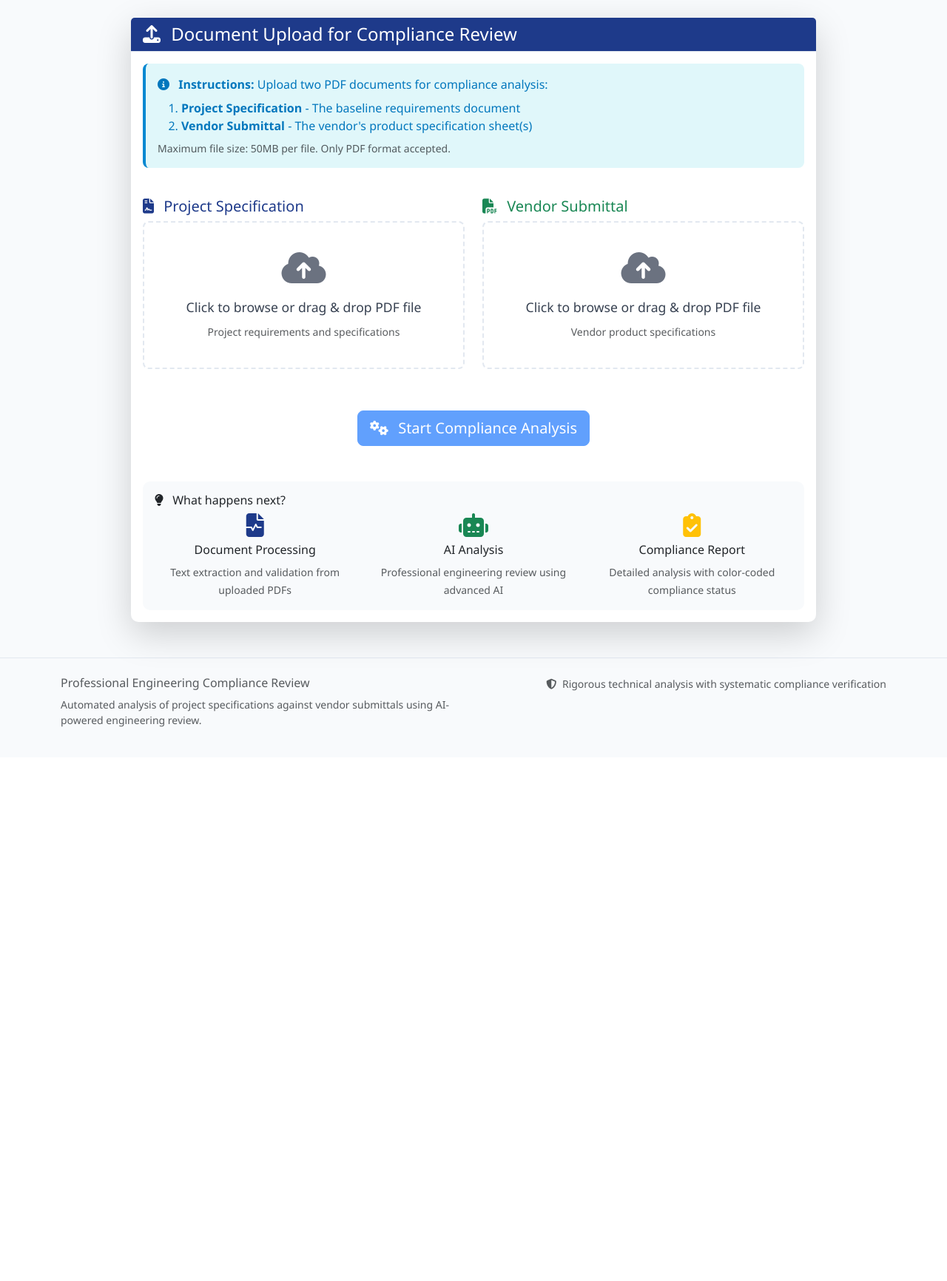
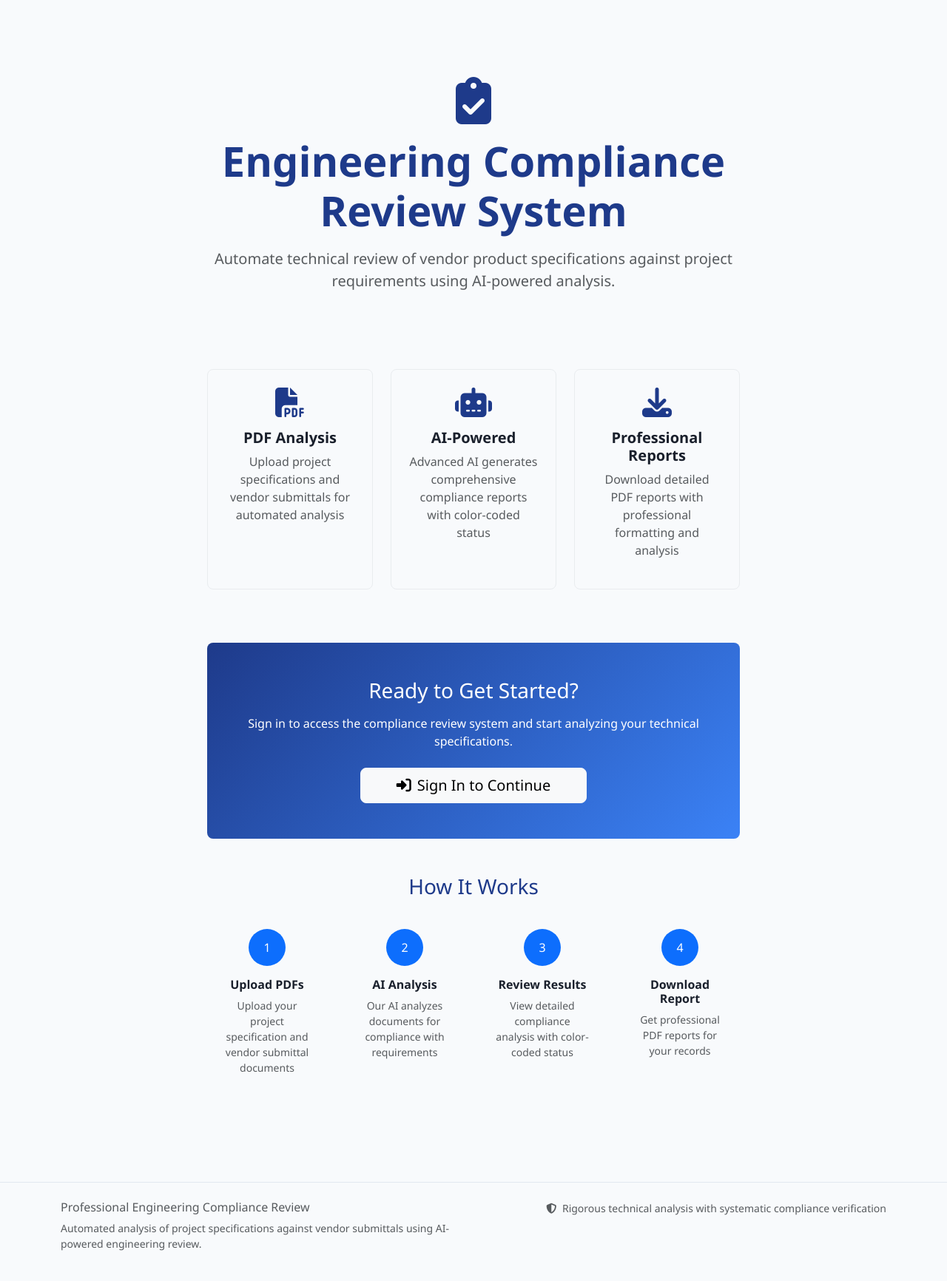
Before and after one commit to NicoLundquist/docreview, a Flask app: page / in a window 1280 px wide. Shown: the part 57-1789 px from the top of the page at 74% size. Before the commit the page ends 1040 px from the top, so only its background shows below. Run offline with Flask 3, Linux system fonts and the light colour scheme; parts of the project's set-up code (start-up, migrations or seed data) failed here and were passed over.

Commit message:
Add secure login system allowing users to access their personal accounts safely
Integrates Replit's OAuth for secure user authentication and manages user sessions, protecting routes and associating compliance reviews with specific users.

Replit-Commit-Author: Agent
Replit-Commit-Session-Id: f5658ea2-e087-4edd-88eb-b9949ecefe1c
Replit-Commit-Checkpoint-Type: full_checkpoint
Replit-Commit-Screenshot-Url: https://storage.googleapis.com/screenshot-production-us-central1/6559069b-beb8-4374-aa1c-b054855badd7/f5658ea2-e087-4edd-88eb-b9949ecefe1c/rUBkgxH

```diff
--- a/pyproject.toml
+++ b/pyproject.toml
@@ -6,6 +6,7 @@ requires-python = ">=3.11"
 dependencies = [
     "email-validator>=2.3.0",
     "fitz>=0.0.1.dev2",
+    "flask-dance>=7.1.0",
     "flask>=3.1.2",
     "flask-sqlalchemy>=3.1.1",
     "gunicorn>=23.0.0",
@@ -14,9 +15,12 @@ dependencies = [
     "pdfplumber>=0.11.7",
     "pillow>=11.3.0",
     "psycopg2-binary>=2.9.10",
+    "pyjwt>=2.10.1",
     "pytesseract>=0.3.13",
     "reportlab>=4.4.3",
     "requests>=2.32.5",
     "sqlalchemy>=2.0.43",
     "werkzeug>=3.1.3",
+    "flask-login>=0.6.3",
+    "oauthlib>=3.3.1",
 ]
--- a/routes.py
+++ b/routes.py
@@ -1,13 +1,23 @@
 import os
 import logging
-from flask import render_template, request, flash, redirect, url_for, jsonify, make_response
+from flask import render_template, request, flash, redirect, url_for, jsonify, make_response, session
 from werkzeug.utils import secure_filename
+from flask_login import current_user
 from app import app, db
 from models import ComplianceReview
 from pdf_processor import extract_text_from_pdf
 from compliance_analyzer import analyze_compliance
 from pdf_generator import generate_compliance_pdf
+from replit_auth import require_login, make_replit_blueprint
 import uuid
+
+# Register authentication blueprint
+app.register_blueprint(make_replit_blueprint(), url_prefix="/auth")
+
+# Make session permanent
+@app.before_request
+def make_session_permanent():
+    session.permanent = True
 
 ALLOWED_EXTENSIONS = {'pdf'}
 
@@ -16,10 +26,14 @@ def allowed_file(filename):
 
 @app.route('/')
 def index():
-    """Main page with file upload form"""
-    return render_template('index.html')
+    """Main page with file upload form or login landing"""
+    if current_user.is_authenticated:
+        return render_template('index.html')
+    else:
+        return render_template('landing.html')
 
 @app.route('/upload', methods=['POST'])
+@require_login
 def upload_files():
     """Handle file upload and initiate compliance analysis"""
     # Set a longer timeout for this specific route
@@ -60,6 +74,7 @@ def upload_files():
         review.project_spec_filename = project_spec_file.filename
         review.submittal_filename = vendor_submittal_file.filename
         review.status = 'pending'
+        review.user_id = current_user.id  # Associate with current user
         db.session.add(review)
         db.session.commit()
 
@@ -153,9 +168,12 @@ def upload_files():
             logging.info("=" * 80)
             logging.info("VERIFICATION AFTER DATABASE COMMIT:")
             fresh_review = ComplianceReview.query.get(review.id)
-            logging.info(f"Fresh review status: {fresh_review.status}")
-            logging.info(f"Fresh review report content length: {len(fresh_review.report_content) if fresh_review.report_content else 0}")
-            logging.info(f"Fresh review overall status: {fresh_review.overall_status}")
+            if fresh_review:
+                logging.info(f"Fresh review status: {fresh_review.status}")
+                logging.info(f"Fresh review report content length: {len(fresh_review.report_content) if fresh_review.report_content else 0}")
+                logging.info(f"Fresh review overall status: {fresh_review.overall_status}")
+            else:
+                logging.error("Could not retrieve fresh review from database!")
             logging.info("=" * 80)
 
             flash('Compliance analysis completed successfully!', 'success')
@@ -185,9 +203,10 @@ def upload_files():
         return redirect(url_for('index'))
 
 @app.route('/results/<int:review_id>')
+@require_login
 def view_results(review_id):
     """Display compliance analysis results"""
-    review = ComplianceReview.query.get_or_404(review_id)
+    review = ComplianceReview.query.filter_by(id=review_id, user_id=current_user.id).first_or_404()
 
     # Debug: Show what we're displaying
     logging.info("=" * 80)
@@ -214,9 +233,10 @@ def view_results(review_id):
     return render_template('results.html', review=review)
 
 @app.route('/download/<int:review_id>')
+@require_login
 def download_report(review_id):
     """Download compliance report as formatted PDF"""
-    review = ComplianceReview.query.get_or_404(review_id)
+    review = ComplianceReview.query.filter_by(id=review_id, user_id=current_user.id).first_or_404()
 
     if review.status != 'completed' or not review.report_content:
         flash('Report not available', 'error')
@@ -250,9 +270,10 @@ def download_report(review_id):
         return redirect(url_for('view_results', review_id=review_id))
 
 @app.route('/history')
+@require_login
 def view_history():
     """View past compliance reviews"""
-    reviews = ComplianceReview.query.order_by(ComplianceReview.created_at.desc()).limit(20).all()
+    reviews = ComplianceReview.query.filter_by(user_id=current_user.id).order_by(ComplianceReview.created_at.desc()).limit(20).all()
     return render_template('history.html', reviews=reviews)
 
 @app.errorhandler(413)
--- a/templates/index.html
+++ b/templates/index.html
@@ -6,11 +6,43 @@
 <div class="row justify-content-center">
     <div class="col-lg-10">
         <div class="card shadow-lg">
-            <div class="card-header bg-primary text-white">
+            <div class="card-header bg-primary text-white d-flex justify-content-between align-items-center">
                 <h4 class="mb-0">
                     <i class="fas fa-upload me-2"></i>
                     Document Upload for Compliance Review
                 </h4>
+                <div class="d-flex align-items-center">
+                    {% if current_user.is_authenticated %}
+                        <div class="user-info me-3">
+                            {% if current_user.profile_image_url %}
+                                <img src="{{ current_user.profile_image_url }}" alt="Profile" class="rounded-circle me-2" style="width: 32px; height: 32px; object-fit: cover;">
+                            {% endif %}
+                            <span class="text-white">
+                                {% if current_user.first_name or current_user.last_name %}
+                                    {{ current_user.first_name }} {{ current_user.last_name }}
+                                {% elif current_user.email %}
+                                    {{ current_user.email }}
+                                {% else %}
+                                    User
+                                {% endif %}
+                            </span>
+                        </div>
+                        <div class="dropdown">
+                            <button class="btn btn-outline-light btn-sm dropdown-toggle" type="button" data-bs-toggle="dropdown">
+                                <i class="fas fa-user me-1"></i>Account
+                            </button>
+                            <ul class="dropdown-menu dropdown-menu-end">
+                                <li><a class="dropdown-item" href="{{ url_for('view_history') }}">
+                                    <i class="fas fa-history me-2"></i>Review History
+                                </a></li>
+                                <li><hr class="dropdown-divider"></li>
+                                <li><a class="dropdown-item" href="{{ url_for('replit_auth.logout') }}">
+                                    <i class="fas fa-sign-out-alt me-2"></i>Sign Out
+                                </a></li>
+                            </ul>
+                        </div>
+                    {% endif %}
+                </div>
             </div>
             <div class="card-body">
                 <div class="row mb-4">
--- /dev/null
+++ b/templates/landing.html
@@ -0,0 +1,131 @@
+{% extends "base.html" %}
+
+{% block title %}Engineering Compliance Review System{% endblock %}
+
+{% block content %}
+<div class="container py-5">
+    <div class="row justify-content-center">
+        <div class="col-lg-8 text-center">
+            <!-- Hero Section -->
+            <div class="hero-section mb-5">
+                <i class="fas fa-clipboard-check text-primary mb-3" style="font-size: 4rem;"></i>
+                <h1 class="display-4 fw-bold text-primary mb-3">Engineering Compliance Review System</h1>
+                <p class="lead text-muted mb-4">
+                    Automate technical review of vendor product specifications against project requirements using AI-powered analysis.
+                </p>
+            </div>
+
+            <!-- Features Grid -->
+            <div class="row mb-5">
+                <div class="col-md-4 mb-4">
+                    <div class="feature-card h-100 p-4 bg-light rounded-3">
+                        <i class="fas fa-file-pdf text-primary mb-3" style="font-size: 2.5rem;"></i>
+                        <h5 class="fw-bold">PDF Analysis</h5>
+                        <p class="text-muted">Upload project specifications and vendor submittals for automated analysis</p>
+                    </div>
+                </div>
+                <div class="col-md-4 mb-4">
+                    <div class="feature-card h-100 p-4 bg-light rounded-3">
+                        <i class="fas fa-robot text-primary mb-3" style="font-size: 2.5rem;"></i>
+                        <h5 class="fw-bold">AI-Powered</h5>
+                        <p class="text-muted">Advanced AI generates comprehensive compliance reports with color-coded status</p>
+                    </div>
+                </div>
+                <div class="col-md-4 mb-4">
+                    <div class="feature-card h-100 p-4 bg-light rounded-3">
+                        <i class="fas fa-download text-primary mb-3" style="font-size: 2.5rem;"></i>
+                        <h5 class="fw-bold">Professional Reports</h5>
+                        <p class="text-muted">Download detailed PDF reports with professional formatting and analysis</p>
+                    </div>
+                </div>
+            </div>
+
+            <!-- Call to Action -->
+            <div class="cta-section p-5 bg-primary text-white rounded-3">
+                <h3 class="mb-3">Ready to Get Started?</h3>
+                <p class="mb-4">Sign in to access the compliance review system and start analyzing your technical specifications.</p>
+                <a href="{{ url_for('replit_auth.login') }}" class="btn btn-light btn-lg px-5">
+                    <i class="fas fa-sign-in-alt me-2"></i>Sign In to Continue
+                </a>
+            </div>
+
+            <!-- How It Works -->
+            <div class="how-it-works mt-5">
+                <h3 class="text-primary mb-4">How It Works</h3>
+                <div class="row">
+                    <div class="col-md-3 mb-3">
+                        <div class="step-card text-center p-3">
+                            <div class="step-number bg-primary text-white rounded-circle d-inline-flex align-items-center justify-content-center mb-3" style="width: 50px; height: 50px;">1</div>
+                            <h6 class="fw-bold">Upload PDFs</h6>
+                            <p class="small text-muted">Upload your project specification and vendor submittal documents</p>
+                        </div>
+                    </div>
+                    <div class="col-md-3 mb-3">
+                        <div class="step-card text-center p-3">
+                            <div class="step-number bg-primary text-white rounded-circle d-inline-flex align-items-center justify-content-center mb-3" style="width: 50px; height: 50px;">2</div>
+                            <h6 class="fw-bold">AI Analysis</h6>
+                            <p class="small text-muted">Our AI analyzes documents for compliance with requirements</p>
+                        </div>
+                    </div>
+                    <div class="col-md-3 mb-3">
+                        <div class="step-card text-center p-3">
+                            <div class="step-number bg-primary text-white rounded-circle d-inline-flex align-items-center justify-content-center mb-3" style="width: 50px; height: 50px;">3</div>
+                            <h6 class="fw-bold">Review Results</h6>
+                            <p class="small text-muted">View detailed compliance analysis with color-coded status</p>
+                        </div>
+                    </div>
+                    <div class="col-md-3 mb-3">
+                        <div class="step-card text-center p-3">
+                            <div class="step-number bg-primary text-white rounded-circle d-inline-flex align-items-center justify-content-center mb-3" style="width: 50px; height: 50px;">4</div>
+                            <h6 class="fw-bold">Download Report</h6>
+                            <p class="small text-muted">Get professional PDF reports for your records</p>
+                        </div>
+                    </div>
+                </div>
+            </div>
+        </div>
+    </div>
+</div>
+
+<style>
+.feature-card {
+    transition: transform 0.3s ease;
+    border: 1px solid #e9ecef;
+}
+
+.feature-card:hover {
+    transform: translateY(-5px);
+    box-shadow: 0 8px 25px rgba(0,0,0,0.1);
+}
+
+.cta-section {
+    background: linear-gradient(135deg, var(--primary-blue) 0%, var(--secondary-blue) 100%);
+}
+
+.step-card {
+    transition: transform 0.3s ease;
+}
+
+.step-card:hover {
+    transform: translateY(-3px);
+}
+
+.hero-section {
+    padding: 2rem 0;
+}
+
+@media (max-width: 768px) {
+    .display-4 {
+        font-size: 2.5rem;
+    }
+
+    .hero-section i {
+        font-size: 3rem !important;
+    }
+
+    .feature-card i {
+        font-size: 2rem !important;
+    }
+}
+</style>
+{% endblock %}
```
Also changed, not shown: models.py (+33 -0 lines), replit_auth.py (added, +196 -0 lines), templates/403.html (added, +51 -0 lines), 2 other files.
